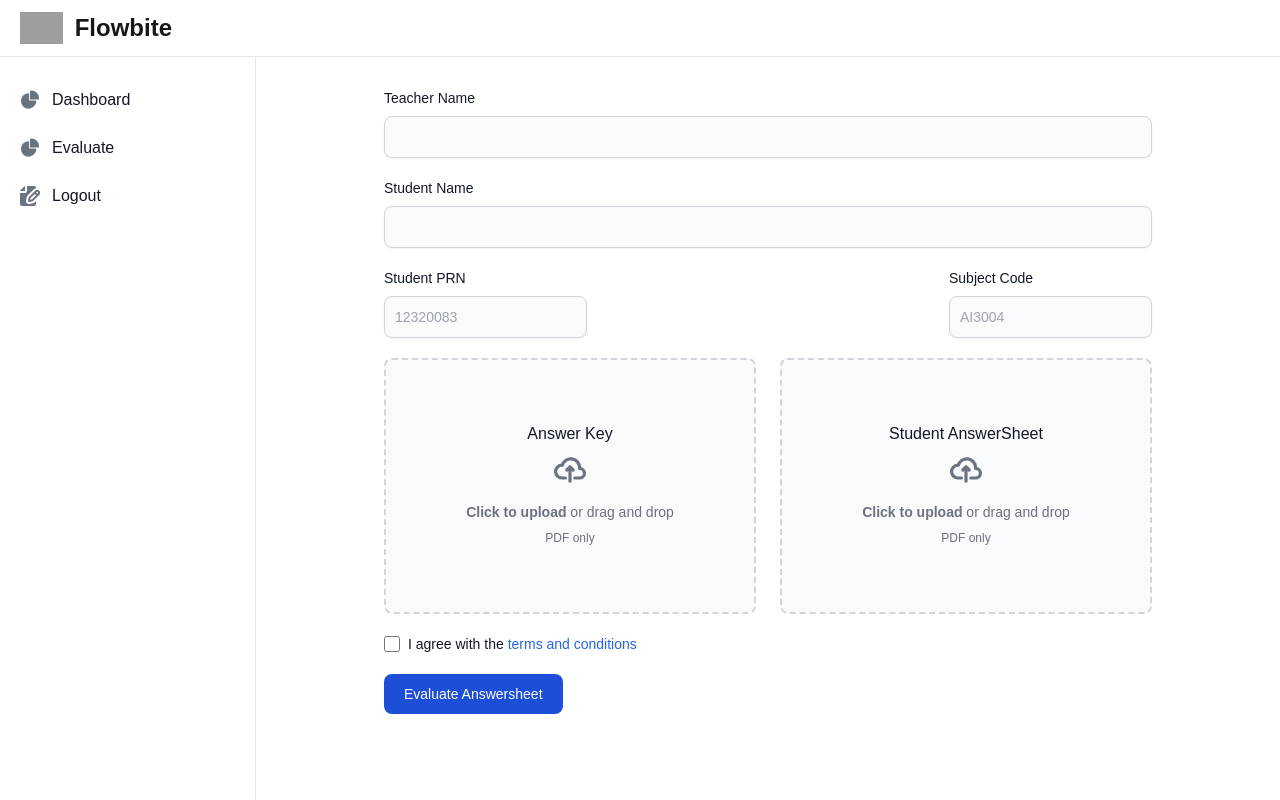
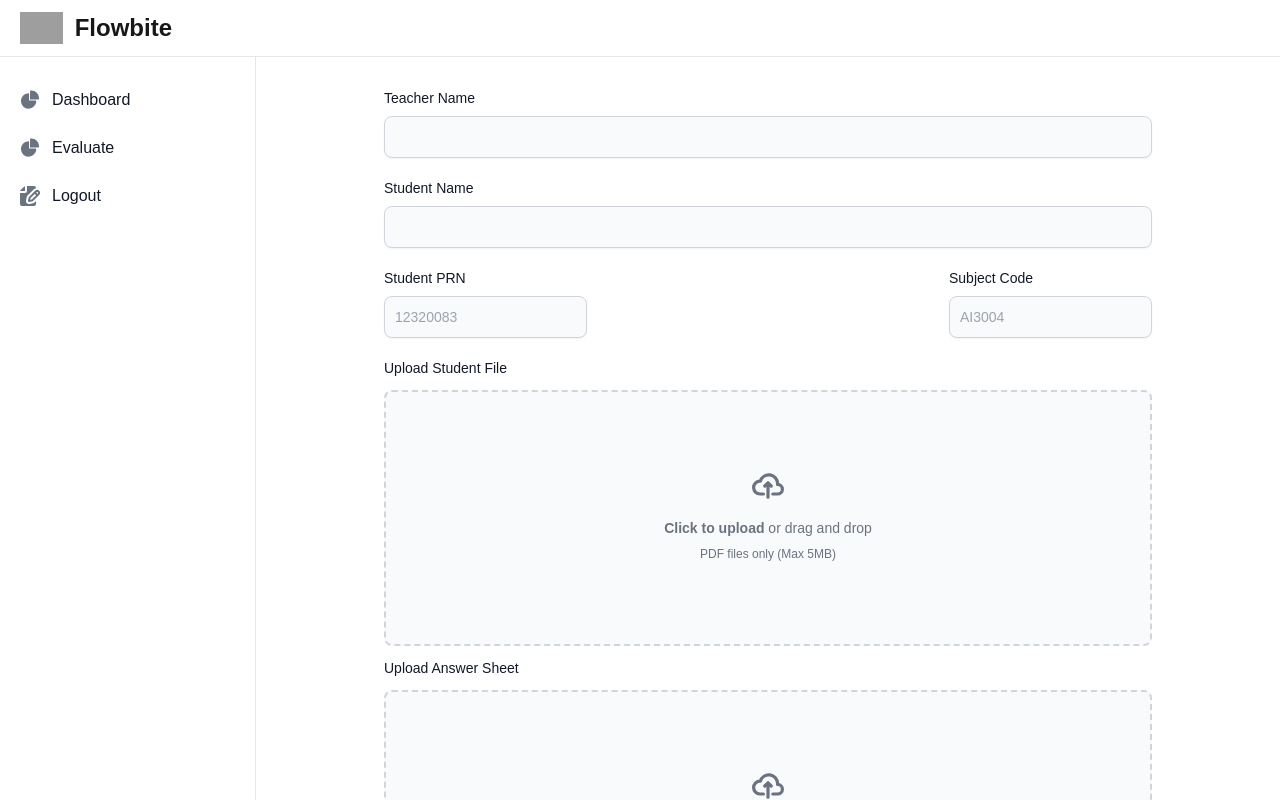
Before and after one commit to Heramb4270/Paper-Lens, a Next.js app in the folder frontend/: page / in a window 1280 px wide. Both pictures are taken after a click on the item "Evaluate". Shown: the top 800 px of the page. Built offline with nearby package versions, Linux system fonts and the light colour scheme; grey boxes are pictures that could not be loaded.

Commit message:
Form Submit

```diff
--- a/frontend/app/page.js
+++ b/frontend/app/page.js
@@ -1,5 +1,5 @@
 import Image from "next/image";
-import Navbar from "@/components/navbar";
+import Navbar from "@/components/Navbar";
 import Form from "@/components/Form";
 export default function Home() {
   return (
--- a/frontend/components/Form.js
+++ b/frontend/components/Form.js
@@ -1,66 +1,205 @@
-import React from 'react'
+"use client";
+import React, { useState } from 'react';
 
 export default function Form() {
+    const [answersheetFile, setAnswersheetFile] = useState(null);
+    const [studentFile, setStudentFile] = useState(null);
+    const [studentFileName, setStudentFileName] = useState('');
+    const [answersheetFileName, setAnswersheetFileName] = useState('');
+    const [loading, setLoading] = useState(false);
+    const [teacher, setTeacher] = useState('');
+    const [student, setStudent] = useState('');
+    const [prn, setPrn] = useState('');
+    const [subject, setSubject] = useState('');
+    const [error, setError] = useState(null);
+
+    const handleStudentFileChange = (e) => {
+        const file = e.target.files[0];
+        setStudentFile(file);
+        setStudentFileName(file ? file.name : '');
+    };
+
+    const handleAnswersheetFileChange = (e) => {
+        const file = e.target.files[0];
+        setAnswersheetFile(file);
+        setAnswersheetFileName(file ? file.name : '');
+    };
+
+    const handleSubmit = async (e) => {
+        e.preventDefault();
+        setLoading(true);
+        setError(null);
+
+        if (!studentFile || !answersheetFile) {
+            setError("Please upload both the answer sheet and student file.");
+            setLoading(false);
+            return;
+        }
+
+        // Check if required fields are filled
+        if (!teacher || !student || !prn || !subject) {
+            setError("Please fill all the fields.");
+            setLoading(false);
+            return;
+        }
+
+        const formData = new FormData();
+        formData.append("answer_key", studentFile);
+        formData.append("teacher", teacher);
+        formData.append("student", student);
+        formData.append("prn", prn);
+        formData.append("subject", subject);
+        formData.append("answer_sheet", answersheetFile);
+
+        try {
+            const response = await fetch("http://localhost:5000/submit-form", {
+                method: "POST",
+                body: formData
+            });
+
+            const data = await response.json();
+
+            if (data.error) {
+                setError(data.error);
+            } else {
+                // Check if summary is present in the response
+                if (data.response) {
+                    console.log("Response received:", data.response);
+                    // You can handle the response further if needed
+                } else {
+                    setError("Something went wrong. Please try again later.");
+                }
+            }
+
+            setLoading(false);
+        } catch (error) {
+            setError("Something went wrong. Please try again later.");
+            setLoading(false);
+        }
+    };
+
     return (
         <div>
-        <form className="max-w-screen-md mx-auto">
-
+            <form className="max-w-screen-md mx-auto" onSubmit={handleSubmit}>
+                {/* Teacher Name */}
                 <div className="mb-5">
                     <label htmlFor="teacher" className="block mb-2 text-sm font-medium text-gray-900 dark:text-white">Teacher Name</label>
-            <input type="text" id="teacher" className="shadow-sm bg-gray-50 border border-gray-300 text-gray-900 text-sm rounded-lg focus:ring-blue-500 focus:border-blue-500 block w-full p-2.5 dark:bg-gray-700 dark:border-gray-600 dark:placeholder-gray-400 dark:text-white dark:focus:ring-blue-500 dark:focus:border-blue-500 dark:shadow-sm-light" required />
+                    <input
+                        type="text"
+                        onChange={(e) => setTeacher(e.target.value)}
+                        id="teacher"
+                        className="shadow-sm bg-gray-50 border border-gray-300 text-gray-900 text-sm rounded-lg focus:ring-blue-500 focus:border-blue-500 block w-full p-2.5 dark:bg-gray-700 dark:border-gray-600 dark:placeholder-gray-400 dark:text-white dark:focus:ring-blue-500 dark:focus:border-blue-500 dark:shadow-sm-light"
+                        required
+                    />
                 </div>
+
+                {/* Student Name */}
                 <div className="mb-5">
-            <label htmlFor="student" className="block mb-2 text-sm font-medium text-gray-900 dark:text-white">Student Name </label>
-            <input type="text" id="student" className="shadow-sm bg-gray-50 border border-gray-300 text-gray-900 text-sm rounded-lg focus:ring-blue-500 focus:border-blue-500 block w-full p-2.5 dark:bg-gray-700 dark:border-gray-600 dark:placeholder-gray-400 dark:text-white dark:focus:ring-blue-500 dark:focus:border-blue-500 dark:shadow-sm-light" required />
+                    <label htmlFor="student" className="block mb-2 text-sm font-medium text-gray-900 dark:text-white">Student Name</label>
+                    <input
+                        type="text"
+                        id="student"
+                        onChange={(e) => setStudent(e.target.value)}
+                        className="shadow-sm bg-gray-50 border border-gray-300 text-gray-900 text-sm rounded-lg focus:ring-blue-500 focus:border-blue-500 block w-full p-2.5 dark:bg-gray-700 dark:border-gray-600 dark:placeholder-gray-400 dark:text-white dark:focus:ring-blue-500 dark:focus:border-blue-500 dark:shadow-sm-light"
+                        required
+                    />
                 </div>
+
+                {/* Student PRN and Subject Code */}
                 <div className="mb-5 flex justify-between">
                     <div>
                         <label htmlFor="prn" className="block mb-2 text-sm font-medium text-gray-900 dark:text-white">Student PRN</label>
-                <input type="number" id="prn" className="shadow-sm bg-gray-50 border border-gray-300 text-gray-900 text-sm rounded-lg focus:ring-blue-500 focus:border-blue-500 block w-full p-2.5 dark:bg-gray-700 dark:border-gray-600 dark:placeholder-gray-400 dark:text-white dark:focus:ring-blue-500 dark:focus:border-blue-500 dark:shadow-sm-light [appearance:textfield] [&::-webkit-outer-spin-button]:appearance-none [&::-webkit-inner-spin-button]:appearance-none" placeholder="12320083" required />
+                        <input
+                            type="number"
+                            id="prn"
+                            onChange={(e) => setPrn(e.target.value)}
+                            className="shadow-sm bg-gray-50 border border-gray-300 text-gray-900 text-sm rounded-lg focus:ring-blue-500 focus:border-blue-500 block w-full p-2.5 dark:bg-gray-700 dark:border-gray-600 dark:placeholder-gray-400 dark:text-white dark:focus:ring-blue-500 dark:focus:border-blue-500 dark:shadow-sm-light"
+                            placeholder="12320083"
+                            required
+                        />
                     </div>
                     <div>
                         <label htmlFor="subject" className="block mb-2 text-sm font-medium text-gray-900 dark:text-white">Subject Code</label>
-                <input type="text" id="subject" className="shadow-sm bg-gray-50 border border-gray-300 text-gray-900 text-sm rounded-lg focus:ring-blue-500 focus:border-blue-500 block w-full p-2.5 dark:bg-gray-700 dark:border-gray-600 dark:placeholder-gray-400 dark:text-white dark:focus:ring-blue-500 dark:focus:border-blue-500 dark:shadow-sm-light" placeholder="AI3004" required />
+                        <input
+                            type="text"
+                            id="subject"
+                            onChange={(e) => setSubject(e.target.value)}
+                            className="shadow-sm bg-gray-50 border border-gray-300 text-gray-900 text-sm rounded-lg focus:ring-blue-500 focus:border-blue-500 block w-full p-2.5 dark:bg-gray-700 dark:border-gray-600 dark:placeholder-gray-400 dark:text-white dark:focus:ring-blue-500 dark:focus:border-blue-500 dark:shadow-sm-light"
+                            placeholder="AI3004"
+                            required
+                        />
                     </div>
                 </div>
-        <div className="mb-5 flex justify-between gap-6">
-            <div className="flex items-center justify-center w-full">
-                <label htmlFor="dropzone-file" className="flex flex-col items-center justify-center w-full h-64 border-2 border-gray-300 border-dashed rounded-lg cursor-pointer bg-gray-50 dark:hover:bg-gray-800 dark:bg-gray-700 hover:bg-gray-100 dark:border-gray-600 dark:hover:border-gray-500 dark:hover:bg-gray-600">
+
+                {/* File Uploads */}
+                <div className="mb-5">
+                    {/* Student File Upload */}
+                    <div>
+                        <label htmlFor="student-file" className="block mb-2 text-sm font-medium text-gray-900 dark:text-white">Upload Student File</label>
+                        {studentFileName ? (
+
+<div className="flex flex-col items-center justify-center w-full h-64 border-2 border-gray-300 border-dashed rounded-lg cursor-pointer bg-gray-50 dark:hover:bg-bray-800 dark:bg-gray-700 hover:bg-gray-100 dark:border-gray-600 dark:hover:border-gray-500 dark:hover:bg-gray-600" onClick={() => setFile(null)}>
 <div className="flex flex-col items-center justify-center pt-5 pb-6">
-                    <label  className="block mb-2 text-base font-medium text-gray-900 dark:text-white">Answer Key</label>
+    <p className="mb-2 text-sm text-gray-500 dark:text-gray-400 font-semibold">File uploaded successfully</p>
+    <p className="text-xs text-gray-500 dark:text-gray-400">{studentFileName}</p>
+</div>
+</div>
 
-                        <svg className="w-8 h-8 mb-4 text-gray-500 dark:text-gray-400" aria-hidden="true" xmlns="http://www.w3.org/2000/svg" fill="none" viewBox="0 0 20 16">
-                            <path stroke="currentColor" strokeLinecap="round" strokeLinejoin="round" strokeWidth="2" d="M13 13h3a3 3 0 0 0 0-6h-.025A5.56 5.56 0 0 0 16 6.5 5.5 5.5 0 0 0 5.207 5.021C5.137 5.017 5.071 5 5 5a4 4 0 0 0 0 8h2.167M10 15V6m0 0L8 8m2-2 2 2"/>
+                        ) : (
+                            <div class="flex items-center justify-center mt-3">
+                            <label for="dropzone-file" class="flex flex-col items-center justify-center w-full h-64 border-2 border-gray-300 border-dashed rounded-lg cursor-pointer bg-gray-50 dark:hover:bg-bray-800 dark:bg-gray-700 hover:bg-gray-100 dark:border-gray-600 dark:hover:border-gray-500 dark:hover:bg-gray-600">
+                                <div class="flex flex-col items-center justify-center pt-5 pb-6">
+                                    <svg class="w-8 h-8 mb-4 text-gray-500 dark:text-gray-400" aria-hidden="true" xmlns="http://www.w3.org/2000/svg" fill="none" viewBox="0 0 20 16">
+                                        <path stroke="currentColor" strokeLinecap="round" strokeLinejoin="round" stroke-width="2" d="M13 13h3a3 3 0 0 0 0-6h-.025A5.56 5.56 0 0 0 16 6.5 5.5 5.5 0 0 0 5.207 5.021C5.137 5.017 5.071 5 5 5a4 4 0 0 0 0 8h2.167M10 15V6m0 0L8 8m2-2 2 2" />
                                     </svg>
-                        <p className="mb-2 text-sm text-gray-500 dark:text-gray-400"><span className="font-semibold">Click to upload</span> or drag and drop</p>
-                        <p className="text-xs text-gray-500 dark:text-gray-400">PDF only</p>
+                                    <p class="mb-2 text-sm text-gray-500 dark:text-gray-400"><span class="font-semibold">Click to upload</span> or drag and drop</p>
+                                    <p class="text-xs text-gray-500 dark:text-gray-400">PDF files only (Max 5MB)</p>
                                 </div>
-                    <input id="dropzone-file" type="file" className="hidden" />
+                                <input id="dropzone-file" type="file" class="hidden" accept=".pdf" onChange={handleStudentFileChange} />
                             </label>
                         </div>
-            <div className="flex items-center justify-center w-full">
-                <label htmlFor="dropzone-file" className="flex flex-col items-center justify-center w-full h-64 border-2 border-gray-300 border-dashed rounded-lg cursor-pointer bg-gray-50 dark:hover:bg-gray-800 dark:bg-gray-700 hover:bg-gray-100 dark:border-gray-600 dark:hover:border-gray-500 dark:hover:bg-gray-600">
+                        )}
+                    </div>
+
+                    {/* Answer Sheet File Upload */}
+                    <div className="mt-3">
+                        <label htmlFor="answersheet-file" className="block mb-2 text-sm font-medium text-gray-900 dark:text-white">Upload Answer Sheet</label>
+                        {answersheetFileName ? (
+                           <div className="flex flex-col items-center justify-center w-full h-64 border-2 border-gray-300 border-dashed rounded-lg cursor-pointer bg-gray-50 dark:hover:bg-bray-800 dark:bg-gray-700 hover:bg-gray-100 dark:border-gray-600 dark:hover:border-gray-500 dark:hover:bg-gray-600" onClick={() => setFile(null)}>
                            <div className="flex flex-col items-center justify-center pt-5 pb-6">
-                    <label  className="block mb-2 text-base font-medium text-gray-900 dark:text-white">Student AnswerSheet</label>
-                        <svg className="w-8 h-8 mb-4 text-gray-500 dark:text-gray-400" aria-hidden="true" xmlns="http://www.w3.org/2000/svg" fill="none" viewBox="0 0 20 16">
-                            <path stroke="currentColor" strokeLinecap="round" strokeLinejoin="round" strokeWidth="2" d="M13 13h3a3 3 0 0 0 0-6h-.025A5.56 5.56 0 0 0 16 6.5 5.5 5.5 0 0 0 5.207 5.021C5.137 5.017 5.071 5 5 5a4 4 0 0 0 0 8h2.167M10 15V6m0 0L8 8m2-2 2 2"/>
+                               <p className="mb-2 text-sm text-gray-500 dark:text-gray-400 font-semibold">File uploaded successfully</p>
+                               <p className="text-xs text-gray-500 dark:text-gray-400">{answersheetFileName}</p>
+                           </div>
+                           </div>
+                        ) : (
+                            <div class="flex items-center justify-center mt-3">
+                            <label for="dropzone-file" class="flex flex-col items-center justify-center w-full h-64 border-2 border-gray-300 border-dashed rounded-lg cursor-pointer bg-gray-50 dark:hover:bg-bray-800 dark:bg-gray-700 hover:bg-gray-100 dark:border-gray-600 dark:hover:border-gray-500 dark:hover:bg-gray-600">
+                                <div class="flex flex-col items-center justify-center pt-5 pb-6">
+                                    <svg class="w-8 h-8 mb-4 text-gray-500 dark:text-gray-400" aria-hidden="true" xmlns="http://www.w3.org/2000/svg" fill="none" viewBox="0 0 20 16">
+                                        <path stroke="currentColor" strokeLinecap="round" strokeLinejoin="round" stroke-width="2" d="M13 13h3a3 3 0 0 0 0-6h-.025A5.56 5.56 0 0 0 16 6.5 5.5 5.5 0 0 0 5.207 5.021C5.137 5.017 5.071 5 5 5a4 4 0 0 0 0 8h2.167M10 15V6m0 0L8 8m2-2 2 2" />
                                     </svg>
-                        <p className="mb-2 text-sm text-gray-500 dark:text-gray-400"><span className="font-semibold">Click to upload</span> or drag and drop</p>
-                        <p className="text-xs text-gray-500 dark:text-gray-400">PDF only</p>
+                                    <p class="mb-2 text-sm text-gray-500 dark:text-gray-400"><span class="font-semibold">Click to upload</span> or drag and drop</p>
+                                    <p class="text-xs text-gray-500 dark:text-gray-400">PDF files only (Max 5MB)</p>
                                 </div>
-                    <input id="dropzone-file" type="file" className="hidden" />
+                                <input id="dropzone-file" type="file" class="hidden" accept=".pdf" onChange={handleAnswersheetFileChange} />
                             </label>
                         </div>
+                        )}
                     </div>
-        <div className="flex items-start mb-5">
-            <div className="flex items-center h-5">
-            <input id="terms" type="checkbox" value="" className="w-4 h-4 border border-gray-300 rounded bg-gray-50 focus:ring-3 focus:ring-blue-300 dark:bg-gray-700 dark:border-gray-600 dark:focus:ring-blue-600 dark:ring-offset-gray-800 dark:focus:ring-offset-gray-800" required />
-            </div>
-            <label htmlFor="terms" className="ms-2 text-sm font-medium text-gray-900 dark:text-gray-300">I agree with the <a href="#" className="text-blue-600 hover:underline dark:text-blue-500">terms and conditions</a></label>
                 </div>
 
-        <button type="submit" className="text-white bg-blue-700 hover:bg-blue-800 focus:ring-4 focus:outline-none focus:ring-blue-300 font-medium rounded-lg text-sm px-5 py-2.5 text-center dark:bg-blue-600 dark:hover:bg-blue-700 dark:focus:ring-blue-800">Evaluate Answersheet</button>
+                {/* Submit Button */}
+                <button
+                    type="submit"
+                    disabled={loading}
+                    className="w-full bg-blue-500 text-white py-2 px-4 rounded-lg hover:bg-blue-600"
+                >
+                    {loading ? 'Submitting...' : 'Submit'}
+                </button>
+                {error && (
+                    <p className="text-red-500 mt-3">{error}</p>
+                )}
             </form>
         </div>
-  )
+    );
 }
```
Lines whose indentation alone changed are shown as unchanged.
